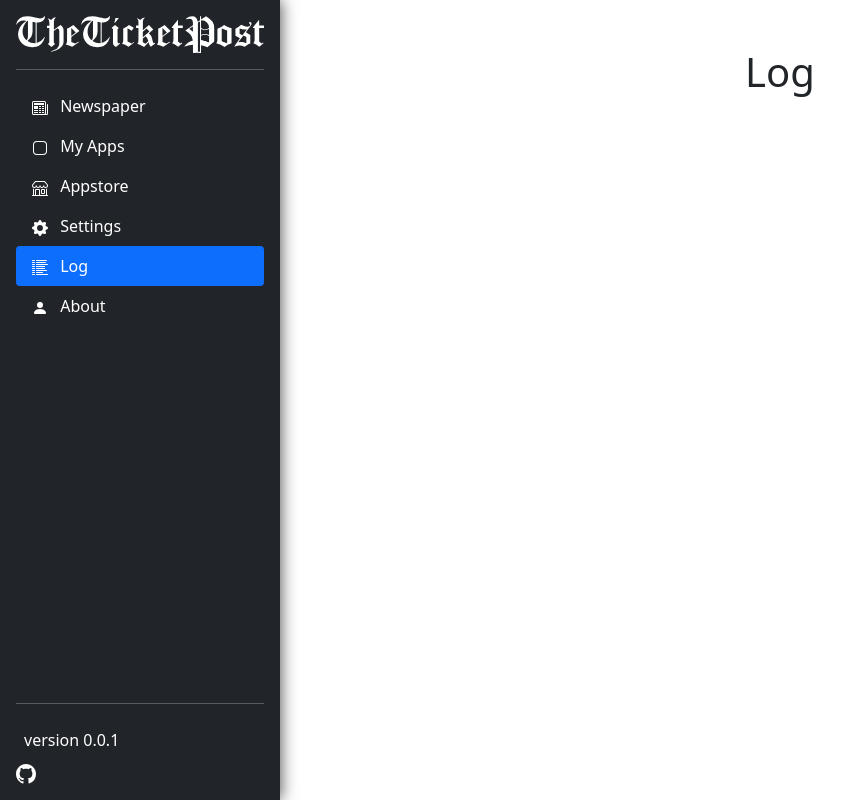
After one commit to theticketpost/theticketpost-service, a Flask app: page /log in a window 1280 px wide. The commit adds this page. Shown: the whole page, without its empty margins (0-859 px from the left). Run offline with Flask 2, Linux system fonts and the light colour scheme; some libraries are stand-ins or nearby versions.

Commit message:
settings modified to work with vuejs (part3) & log category added.

```diff
--- a/theticketpost/app.py
+++ b/theticketpost/app.py
@@ -49,6 +49,11 @@ def settings():
     return render_template('settings.html', title='TheTicketPost', version=version)
 
 
+@app.route('/log')
+def log():
+    return render_template('log.html', title='TheTicketPost', version=version)
+
+
 @app.route('/about')
 def about():
     return render_template('about.html', title='TheTicketPost', version=version)
@@ -80,7 +85,7 @@ async def scan_for_printers():
 
 
 @app.route('/api/printer/<string:address>/print')
-async def print_image(address):
+async def print_newspaper(address):
     theticketpost.newspaper.to_img('last_newspaper.png', port)
     data = await theticketpost.printer.ble.send_data(address, "")
     return data
--- a/theticketpost/printer/ble.py
+++ b/theticketpost/printer/ble.py
@@ -35,7 +35,6 @@ async def scan_for_devices(timeout):
     for d in scanner.discovered_devices:
         entry = {
             "name": d.name,
-            "rssi": d.rssi,
             "address": d.address,
         }
         device_ids.append(entry)
--- a/theticketpost/static/js/settings.js
+++ b/theticketpost/static/js/settings.js
@@ -85,6 +85,8 @@ const SettingsApp = {
 
             response.json().then( json => {
                 this.config = Object.assign( this.config, json);
+                if (this.config.printer.device)
+                    this.devices.push( this.config.printer.device );
             })
         }
     }
--- a/theticketpost/templates/base.html
+++ b/theticketpost/templates/base.html
@@ -31,6 +31,9 @@
     <symbol id="twitter" viewBox="0 0 16 16">
         <path d="M5.026 15c6.038 0 9.341-5.003 9.341-9.334 0-.14 0-.282-.006-.422A6.685 6.685 0 0 0 16 3.542a6.658 6.658 0 0 1-1.889.518 3.301 3.301 0 0 0 1.447-1.817 6.533 6.533 0 0 1-2.087.793A3.286 3.286 0 0 0 7.875 6.03a9.325 9.325 0 0 1-6.767-3.429 3.289 3.289 0 0 0 1.018 4.382A3.323 3.323 0 0 1 .64 6.575v.045a3.288 3.288 0 0 0 2.632 3.218 3.203 3.203 0 0 1-.865.115 3.23 3.23 0 0 1-.614-.057 3.283 3.283 0 0 0 3.067 2.277A6.588 6.588 0 0 1 .78 13.58a6.32 6.32 0 0 1-.78-.045A9.344 9.344
         0 0 0 5.026 15z" />
+    </symbol>
+    <symbol id="log" viewBox="0 0 16 16">
+        <path fill-rule="evenodd" d="M0 .5A.5.5 0 0 1 .5 0h2a.5.5 0 0 1 0 1h-2A.5.5 0 0 1 0 .5Zm4 0a.5.5 0 0 1 .5-.5h10a.5.5 0 0 1 0 1h-10A.5.5 0 0 1 4 .5Zm-4 2A.5.5 0 0 1 .5 2h2a.5.5 0 0 1 0 1h-2a.5.5 0 0 1-.5-.5Zm4 0a.5.5 0 0 1 .5-.5h9a.5.5 0 0 1 0 1h-9a.5.5 0 0 1-.5-.5Zm-4 2A.5.5 0 0 1 .5 4h2a.5.5 0 0 1 0 1h-2a.5.5 0 0 1-.5-.5Zm4 0a.5.5 0 0 1 .5-.5h11a.5.5 0 0 1 0 1h-11a.5.5 0 0 1-.5-.5Zm-4 2A.5.5 0 0 1 .5 6h2a.5.5 0 0 1 0 1h-2a.5.5 0 0 1-.5-.5Zm4 0a.5.5 0 0 1 .5-.5h8a.5.5 0 0 1 0 1h-8a.5.5 0 0 1-.5-.5Zm-4 2A.5.5 0 0 1 .5 8h2a.5.5 0 0 1 0 1h-2a.5.5 0 0 1-.5-.5Zm4 0a.5.5 0 0 1 .5-.5h8a.5.5 0 0 1 0 1h-8a.5.5 0 0 1-.5-.5Zm-4 2a.5.5 0 0 1 .5-.5h2a.5.5 0 0 1 0 1h-2a.5.5 0 0 1-.5-.5Zm4 0a.5.5 0 0 1 .5-.5h10a.5.5 0 0 1 0 1h-10a.5.5 0 0 1-.5-.5Zm-4 2a.5.5 0 0 1 .5-.5h2a.5.5 0 0 1 0 1h-2a.5.5 0 0 1-.5-.5Zm4 0a.5.5 0 0 1 .5-.5h6a.5.5 0 0 1 0 1h-6a.5.5 0 0 1-.5-.5Zm-4 2a.5.5 0 0 1 .5-.5h2a.5.5 0 0 1 0 1h-2a.5.5 0 0 1-.5-.5Zm4 0a.5.5 0 0 1 .5-.5h11a.5.5 0 0 1 0 1h-11a.5.5 0 0 1-.5-.5Z"/>
     </symbol>
 </svg>
 
@@ -72,6 +75,14 @@
                 </a>
             </li>
             <li class="nav-item">
+                <a class="nav-link {{ 'active' if active_page == 'log' else 'text-white' }}" href="log">
+                    <svg class="bi me-2" width="16" height="16">
+                        <use xlink:href="#log"></use>
+                    </svg>
+                    Log
+                </a>
+            </li>
+            <li class="nav-item">
                 <a class="nav-link {{ 'active' if active_page == 'about' else 'text-white' }}" href="about">
                     <svg class="bi me-2" width="16" height="16">
                         <use xlink:href="#person-fill"></use>
--- /dev/null
+++ b/theticketpost/templates/log.html
@@ -0,0 +1,9 @@
+{% extends 'base.html' %}
+
+{% set active_page = 'log' %}
+
+{% block content %}
+<div class="p-5 text-center">
+    <h1>Log</h1>
+</div>
+{% endblock %}
--- a/theticketpost/templates/settings.html
+++ b/theticketpost/templates/settings.html
@@ -14,9 +14,8 @@
                 <div class="col-sm-10">
                     <div class="form-group">
                         <label for="device_list">Device</label>
-                        <select class="form-select" id="deviceControlSelector" :disabled='devices == [] || scan_disabled'>
-                            <option v-if="selected_device" value="">{ selected_device.name } - { selected_device.address }</option>
-                            <option v-for="device in devices" :value="device.address">
+                        <select class="form-select" id="device_list" v-model="config.printer.device" :disabled='devices.length == 0 || scan_disabled'>
+                            <option v-for="device in devices" :value="device">
                               { device.name } - { device.address }
                             </option>
                         </select>
```
